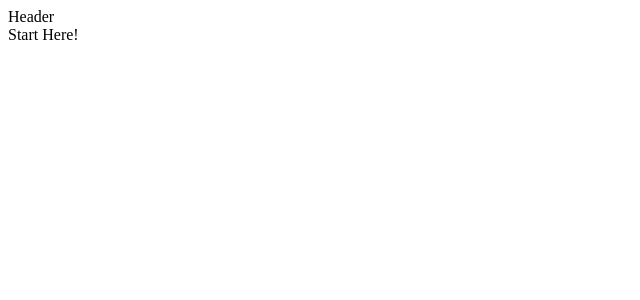
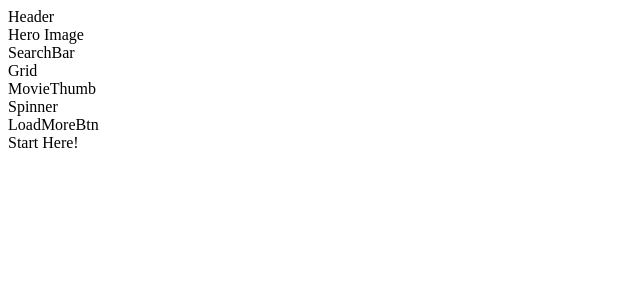
Before and after one commit to Udcodes/React-Movie-WebApp, a React (Create React App) app: page / in a window 1280 px wide. Shown: the top 300 px of the page, without its empty margins (0-640 px from the left). Built offline with nearby package versions, Linux system fonts and the light colour scheme.

Commit message:
imported Home component into App.js file

```diff
--- a/src/components/App.js
+++ b/src/components/App.js
@@ -1,9 +1,11 @@
 import React from "react";
 import Header from "./elements/Header";
+import Home from "./Home";
 
 const App = () => (
   <div>
     <Header />
+    <Home />
     Start Here!
   </div>
 );
```
